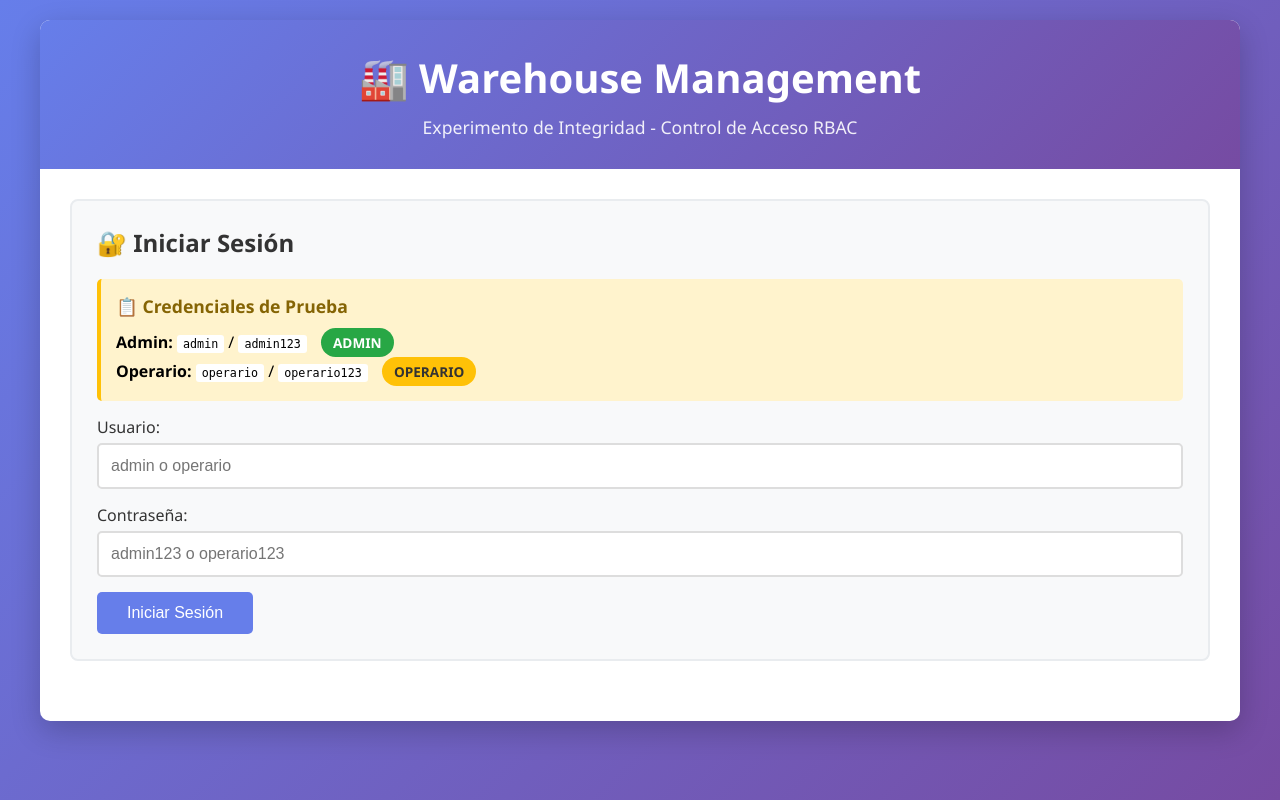
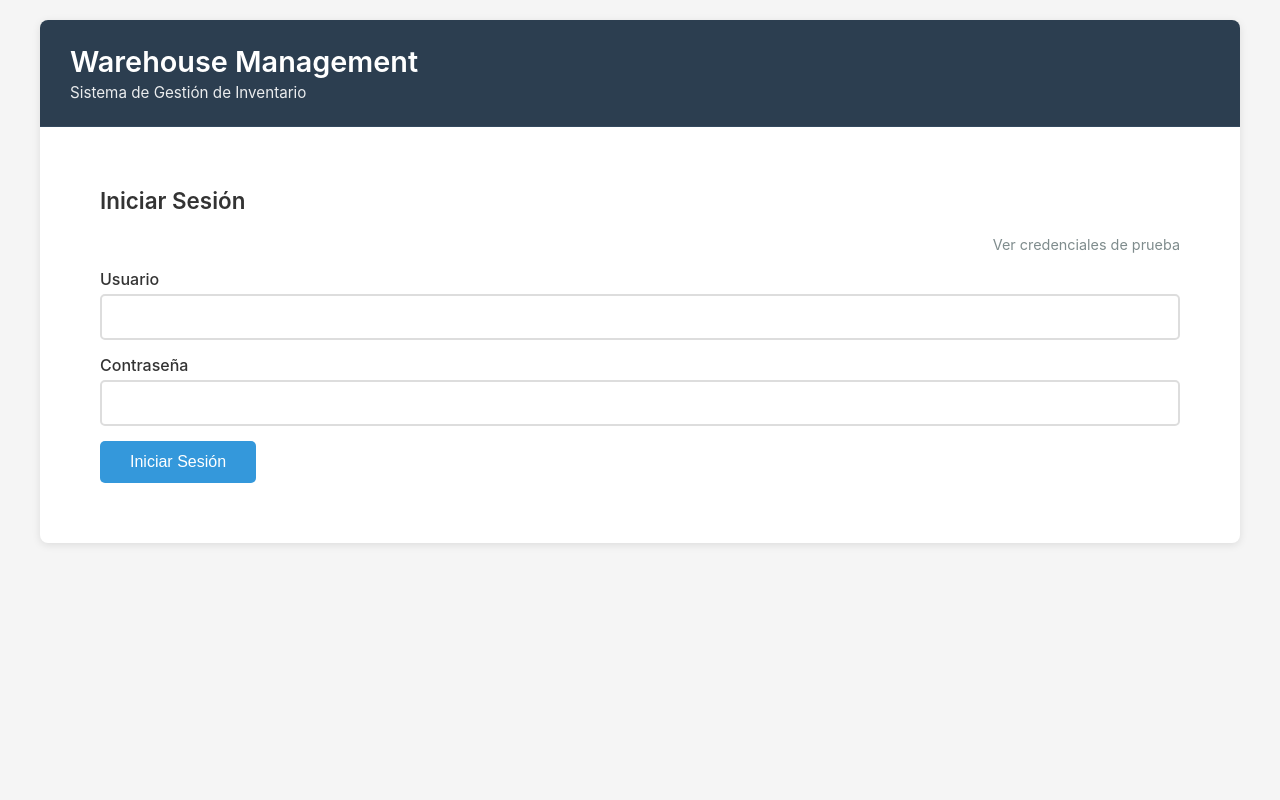
Before and after one commit to XiaBell/Experimento-Integridad, a Django app: page / in a window 1280 px wide. Run offline with Django 4.2, Linux system fonts and the light colour scheme.

Commit message:
design page changes

```diff
--- a/products-service/templates/index.html
+++ b/products-service/templates/index.html
@@ -3,7 +3,7 @@
 <head>
     <meta charset="UTF-8">
     <meta name="viewport" content="width=device-width, initial-scale=1.0">
-    <title>Experimento de Integridad - Warehouse Management</title>
+    <title>Warehouse Management</title>
     <style>
         * {
             margin: 0;
@@ -12,8 +12,8 @@
         }
 
         body {
-            font-family: 'Segoe UI', Tahoma, Geneva, Verdana, sans-serif;
-            background: linear-gradient(135deg, #667eea 0%, #764ba2 100%);
+            font-family: -apple-system, BlinkMacSystemFont, 'Segoe UI', Roboto, Oxygen, Ubuntu, Cantarell, sans-serif;
+            background: #f5f5f5;
             min-height: 100vh;
             padding: 20px;
         }
@@ -22,26 +22,27 @@
             max-width: 1200px;
             margin: 0 auto;
             background: white;
-            border-radius: 10px;
-            box-shadow: 0 10px 30px rgba(0,0,0,0.2);
+            border-radius: 8px;
+            box-shadow: 0 2px 8px rgba(0,0,0,0.1);
             overflow: hidden;
         }
 
         .header {
-            background: linear-gradient(135deg, #667eea 0%, #764ba2 100%);
+            background: #2c3e50;
             color: white;
-            padding: 30px;
-            text-align: center;
+            padding: 24px 30px;
+            border-bottom: 1px solid #34495e;
         }
 
         .header h1 {
-            font-size: 2.5em;
-            margin-bottom: 10px;
+            font-size: 1.8em;
+            margin-bottom: 4px;
+            font-weight: 600;
         }
 
         .header p {
             opacity: 0.9;
-            font-size: 1.1em;
+            font-size: 0.95em;
         }
 
         .content {
@@ -49,50 +50,110 @@
         }
 
         .login-section {
-            background: #f8f9fa;
-            padding: 25px;
-            border-radius: 8px;
-            margin-bottom: 30px;
-            border: 2px solid #e9ecef;
+            padding: 30px;
         }
 
         .login-section h2 {
             color: #333;
             margin-bottom: 20px;
-            font-size: 1.5em;
+            font-size: 1.4em;
+            font-weight: 600;
         }
 
         .user-info {
-            background: #e7f3ff;
-            padding: 15px;
-            border-radius: 5px;
-            margin-bottom: 15px;
-            border-left: 4px solid #2196F3;
+            background: #ecf0f1;
+            padding: 12px 16px;
+            border-radius: 4px;
+            margin-bottom: 20px;
+            display: flex;
+            justify-content: space-between;
+            align-items: center;
         }
 
         .user-info strong {
-            color: #1976D2;
+            color: #2c3e50;
         }
 
-        .credentials-box {
-            background: #fff3cd;
-            padding: 15px;
-            border-radius: 5px;
-            margin: 15px 0;
-            border-left: 4px solid #ffc107;
+        .credentials-link {
+            text-align: right;
+            margin-bottom: 15px;
         }
 
-        .credentials-box h3 {
-            color: #856404;
-            margin-bottom: 10px;
-            font-size: 1.1em;
+        .credentials-link a {
+            color: #7f8c8d;
+            text-decoration: none;
+            font-size: 0.9em;
         }
 
-        .credentials-box code {
-            background: #fff;
+        .credentials-link a:hover {
+            color: #2c3e50;
+            text-decoration: underline;
+        }
+
+        .credentials-modal {
+            display: none;
+            position: fixed;
+            z-index: 1000;
+            left: 0;
+            top: 0;
+            width: 100%;
+            height: 100%;
+            background-color: rgba(0,0,0,0.5);
+        }
+
+        .credentials-modal-content {
+            background-color: white;
+            margin: 15% auto;
+            padding: 20px;
+            border-radius: 8px;
+            width: 90%;
+            max-width: 500px;
+            box-shadow: 0 4px 12px rgba(0,0,0,0.2);
+        }
+
+        .credentials-modal-header {
+            display: flex;
+            justify-content: space-between;
+            align-items: center;
+            margin-bottom: 15px;
+        }
+
+        .credentials-modal-header h3 {
+            margin: 0;
+            color: #2c3e50;
+        }
+
+        .close-modal {
+            color: #aaa;
+            font-size: 28px;
+            font-weight: bold;
+            cursor: pointer;
+            border: none;
+            background: none;
+        }
+
+        .close-modal:hover {
+            color: #000;
+        }
+
+        .credentials-list {
+            background: #f8f9fa;
+            padding: 15px;
+            border-radius: 4px;
+            margin-top: 10px;
+        }
+
+        .credentials-list p {
+            margin: 8px 0;
+            color: #34495e;
+        }
+
+        .credentials-list code {
+            background: white;
             padding: 2px 6px;
             border-radius: 3px;
             font-size: 0.9em;
+            color: #e74c3c;
         }
 
         .form-group {
@@ -131,34 +192,34 @@
         }
 
         .btn-primary {
-            background: #667eea;
+            background: #3498db;
             color: white;
         }
 
         .btn-primary:hover {
-            background: #5568d3;
-            transform: translateY(-2px);
-            box-shadow: 0 5px 15px rgba(102, 126, 234, 0.4);
+            background: #2980b9;
         }
 
         .btn-danger {
-            background: #dc3545;
+            background: #e74c3c;
             color: white;
-            padding: 8px 20px;
+            padding: 8px 16px;
             font-size: 0.9em;
         }
 
         .btn-danger:hover {
-            background: #c82333;
+            background: #c0392b;
         }
 
         .btn-secondary {
-            background: #6c757d;
+            background: #95a5a6;
             color: white;
+            padding: 8px 16px;
+            font-size: 0.9em;
         }
 
         .btn-secondary:hover {
-            background: #5a6268;
+            background: #7f8c8d;
         }
 
         .products-section {
@@ -168,7 +229,8 @@
         .products-section h2 {
             color: #333;
             margin-bottom: 20px;
-            font-size: 1.8em;
+            font-size: 1.5em;
+            font-weight: 600;
         }
 
         .products-grid {
@@ -187,9 +249,8 @@
         }
 
         .product-card:hover {
-            border-color: #667eea;
-            box-shadow: 0 5px 15px rgba(0,0,0,0.1);
-            transform: translateY(-2px);
+            border-color: #3498db;
+            box-shadow: 0 2px 8px rgba(0,0,0,0.1);
         }
 
         .product-card h3 {
@@ -213,9 +274,9 @@
         }
 
         .product-card .price {
-            font-size: 1.5em;
-            font-weight: bold;
-            color: #28a745;
+            font-size: 1.3em;
+            font-weight: 600;
+            color: #27ae60;
             margin: 10px 0;
         }
 
@@ -269,21 +330,21 @@
 
         .role-badge {
             display: inline-block;
-            padding: 5px 12px;
-            border-radius: 20px;
-            font-size: 0.85em;
+            padding: 4px 10px;
+            border-radius: 4px;
+            font-size: 0.8em;
             font-weight: 600;
             margin-left: 10px;
         }
 
         .role-badge.admin {
-            background: #28a745;
+            background: #27ae60;
             color: white;
         }
 
         .role-badge.operario {
-            background: #ffc107;
-            color: #333;
+            background: #f39c12;
+            color: white;
         }
 
         .logout-btn {
@@ -295,29 +356,27 @@
 <body>
     <div class="container">
         <div class="header">
-            <h1>🏭 Warehouse Management</h1>
-            <p>Experimento de Integridad - Control de Acceso RBAC</p>
+            <h1>Warehouse Management</h1>
+            <p>Sistema de Gestión de Inventario</p>
         </div>
 
         <div class="content">
             <!-- Sección de Login -->
             <div id="loginSection" class="login-section">
-                <h2>🔐 Iniciar Sesión</h2>
+                <h2>Iniciar Sesión</h2>
 
-                <div class="credentials-box">
-                    <h3>📋 Credenciales de Prueba</h3>
-                    <p><strong>Admin:</strong> <code>admin</code> / <code>admin123</code> <span class="role-badge admin">ADMIN</span></p>
-                    <p><strong>Operario:</strong> <code>operario</code> / <code>operario123</code> <span class="role-badge operario">OPERARIO</span></p>
+                <div class="credentials-link">
+                    <a href="#" onclick="showCredentials(); return false;">Ver credenciales de prueba</a>
                 </div>
 
                 <form id="loginForm">
                     <div class="form-group">
-                        <label for="username">Usuario:</label>
-                        <input type="text" id="username" name="username" required placeholder="admin o operario">
+                        <label for="username">Usuario</label>
+                        <input type="text" id="username" name="username" required>
                     </div>
                     <div class="form-group">
-                        <label for="password">Contraseña:</label>
-                        <input type="password" id="password" name="password" required placeholder="admin123 o operario123">
+                        <label for="password">Contraseña</label>
+                        <input type="password" id="password" name="password" required>
                     </div>
                     <button type="submit" class="btn btn-primary">Iniciar Sesión</button>
                 </form>
@@ -337,8 +396,26 @@
 
             <!-- Sección de Productos -->
             <div id="productsSection" class="products-section" style="display: none;">
-                <h2>📦 Productos Disponibles</h2>
+                <h2>Productos Disponibles</h2>
                 <div id="productsContainer" class="loading">Cargando productos...</div>
+            </div>
+        </div>
+    </div>
+
+    <!-- Modal de Credenciales -->
+    <div id="credentialsModal" class="credentials-modal">
+        <div class="credentials-modal-content">
+            <div class="credentials-modal-header">
+                <h3>Credenciales de Prueba</h3>
+                <button class="close-modal" onclick="closeCredentials()">&times;</button>
+            </div>
+            <div class="credentials-list">
+                <p><strong>Administrador:</strong></p>
+                <p>Usuario: <code>admin</code></p>
+                <p>Contraseña: <code>admin123</code></p>
+                <p style="margin-top: 15px;"><strong>Operario:</strong></p>
+                <p>Usuario: <code>operario</code></p>
+                <p>Contraseña: <code>operario123</code></p>
             </div>
         </div>
     </div>
@@ -390,15 +467,15 @@
                     roleBadge.textContent = currentUser.role;
                     roleBadge.className = `role-badge ${currentUser.role.toLowerCase()}`;
 
-                    messageDiv.innerHTML = `<div class="message success">✅ Login exitoso como ${currentUser.role}</div>`;
+                    messageDiv.innerHTML = `<div class="message success">Login exitoso como ${currentUser.role}</div>`;
 
                     // Cargar productos
                     loadProducts();
                 } else {
-                    messageDiv.innerHTML = `<div class="message error">❌ ${data.detail || 'Error en el login'}</div>`;
+                    messageDiv.innerHTML = `<div class="message error">${data.detail || 'Error en el login'}</div>`;
                 }
             } catch (error) {
-                messageDiv.innerHTML = `<div class="message error">❌ Error de conexión: ${error.message}</div>`;
+                messageDiv.innerHTML = `<div class="message error">Error de conexión: ${error.message}</div>`;
             }
         });
 
@@ -416,10 +493,14 @@
                 });
 
                 if (!response.ok) {
-                    throw new Error('Error al cargar productos');
+                    const errorData = await response.json().catch(() => ({}));
+                    throw new Error(errorData.detail || `Error ${response.status}: ${response.statusText}`);
                 }
 
-                const products = await response.json();
+                const data = await response.json();
+
+                // Manejar si la respuesta es un array o un objeto con results (paginación)
+                let products = Array.isArray(data) ? data : (data.results || data.data || []);
 
                 if (products.length === 0) {
                     container.innerHTML = '<div class="empty-state"><h3>No hay productos disponibles</h3></div>';
@@ -442,14 +523,32 @@
                         <p><strong>Cantidad:</strong> ${product.quantity}</p>
                         <p class="price">$${parseFloat(product.price).toFixed(2)}</p>
                         <button class="btn btn-danger" onclick="deleteProduct(${product.id}, '${product.name}')">
-                            🗑️ Eliminar
+                            Eliminar
                         </button>
                     `;
                     grid.appendChild(card);
                 });
 
             } catch (error) {
+                console.error('Error cargando productos:', error);
                 container.innerHTML = `<div class="message error">Error al cargar productos: ${error.message}</div>`;
+            }
+        }
+
+        // Funciones para el modal de credenciales
+        function showCredentials() {
+            document.getElementById('credentialsModal').style.display = 'block';
+        }
+
+        function closeCredentials() {
+            document.getElementById('credentialsModal').style.display = 'none';
+        }
+
+        // Cerrar modal al hacer click fuera
+        window.onclick = function(event) {
+            const modal = document.getElementById('credentialsModal');
+            if (event.target == modal) {
+                closeCredentials();
             }
         }
 
@@ -469,17 +568,17 @@
                 });
 
                 if (response.status === 204 || response.status === 200) {
-                    showMessage(`✅ Producto "${productName}" eliminado exitosamente`, 'success');
+                    showMessage(`Producto "${productName}" eliminado exitosamente`, 'success');
                     loadProducts(); // Recargar lista
                 } else if (response.status === 403) {
                     const data = await response.json().catch(() => ({}));
-                    showMessage(`❌ Acceso Denegado: ${data.detail || 'No tienes permisos para eliminar productos. Solo usuarios ADMIN pueden realizar esta acción.'}`, 'error');
+                    showMessage(`Acceso Denegado: ${data.detail || 'No tienes permisos para eliminar productos. Solo usuarios ADMIN pueden realizar esta acción.'}`, 'error');
                 } else {
                     const data = await response.json().catch(() => ({}));
-                    showMessage(`❌ Error: ${data.detail || 'No se pudo eliminar el producto'}`, 'error');
+                    showMessage(`Error: ${data.detail || 'No se pudo eliminar el producto'}`, 'error');
                 }
             } catch (error) {
-                showMessage(`❌ Error de conexión: ${error.message}`, 'error');
+                showMessage(`Error de conexión: ${error.message}`, 'error');
             }
         }
 
@@ -493,7 +592,7 @@
             document.getElementById('loginForm').reset();
             document.getElementById('loginMessage').innerHTML = '';
             document.getElementById('messageContainer').innerHTML = '';
-            showMessage('👋 Sesión cerrada', 'info');
+            showMessage('Sesión cerrada', 'info');
         }
     </script>
 </body>
```
